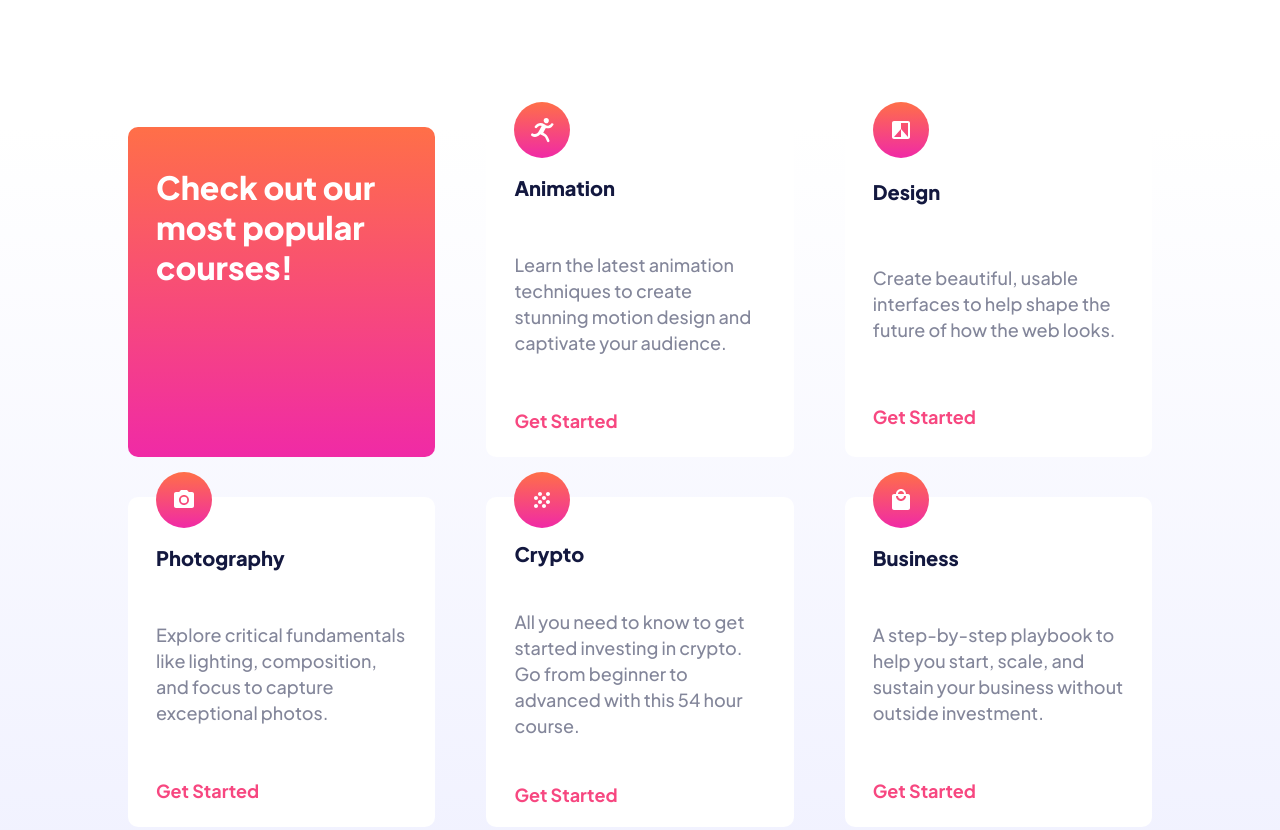
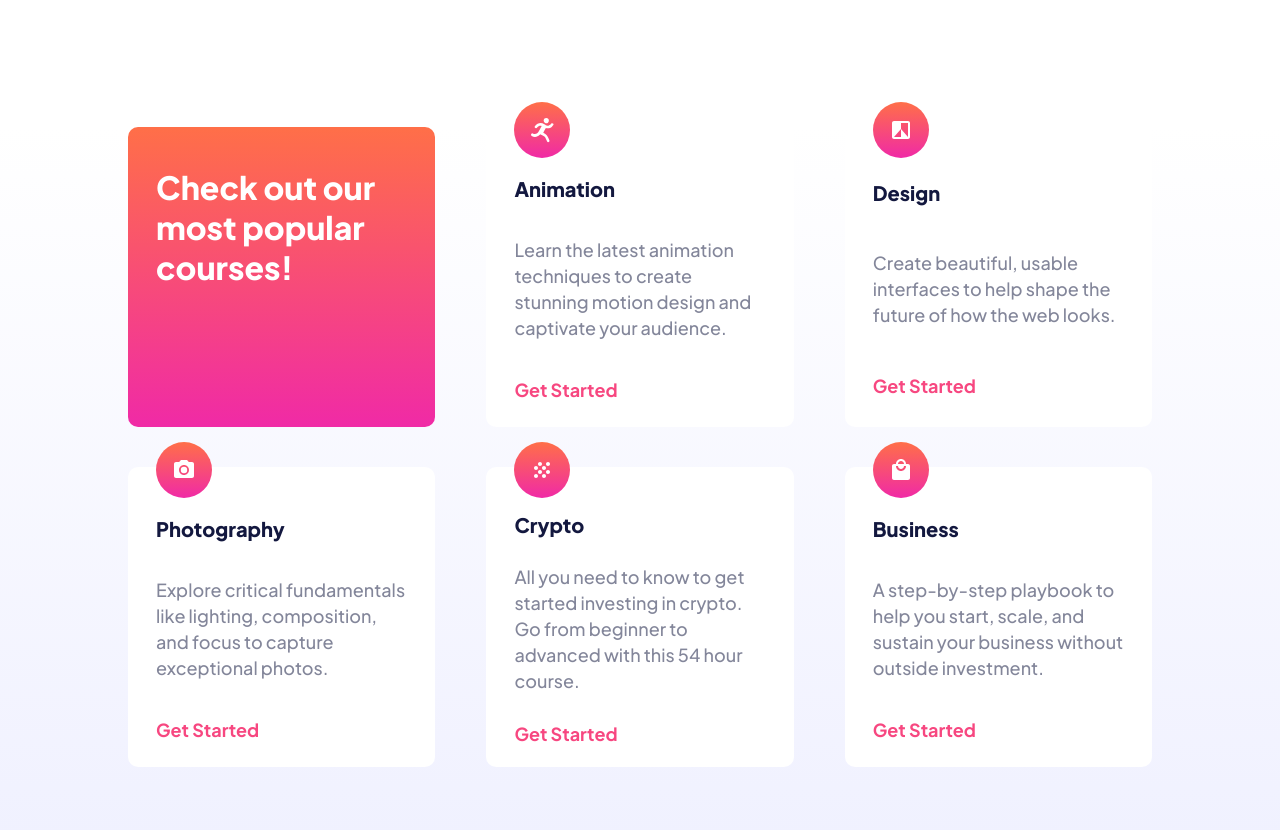
Before and after one commit to nurilak/Skilled-e-learning-landing-page, a website: page index.html in a window 1280 px wide. Shown: the part 680-1510 px from the top of the page. Drawn offline with Linux system fonts and the light colour scheme.

Commit message:
shorten animation box and text margin inside

```diff
--- a/styles.css
+++ b/styles.css
@@ -151,6 +151,10 @@ h1 {
   padding-left: 28px;
   padding-right: 28px;
 }
+
+.p2 {
+  margin-top: 0;
+}
 .animation > .h2 {
   margin-top: 40px;
 }
@@ -241,7 +245,7 @@ h1 {
   }
   .animation,
   .checkout {
-    min-height: 250px;
+    min-height: 220px;
   }
 }
 
@@ -308,6 +312,6 @@ h1 {
 
   .animation,
   .checkout {
-    min-height: 330px;
+    min-height: 300px;
   }
 }
```
